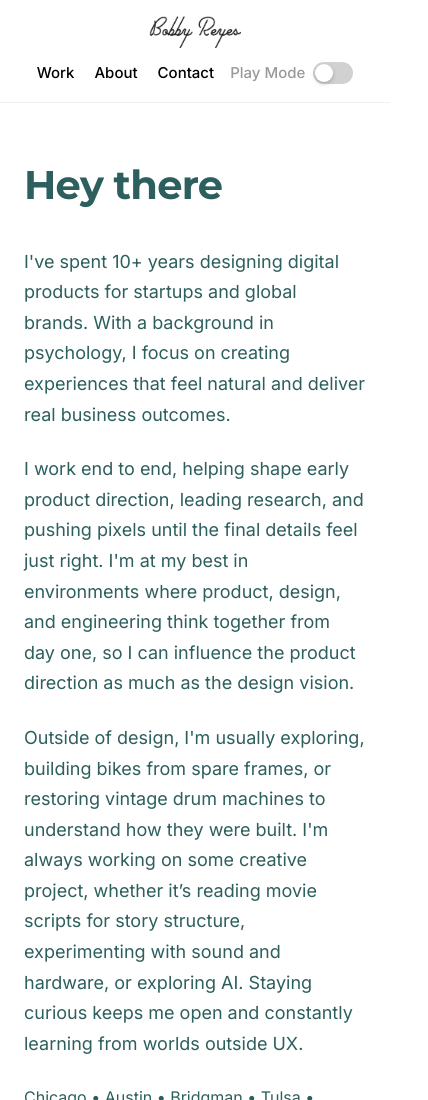
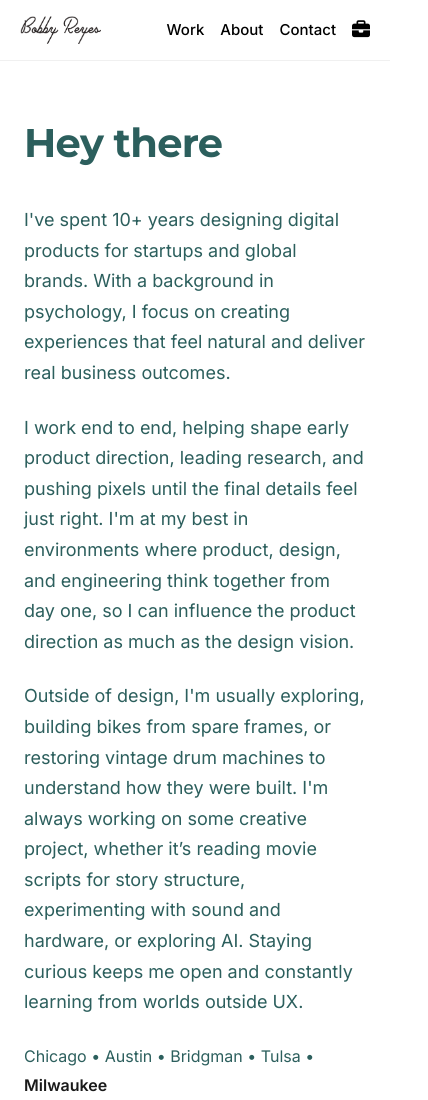
Before and after one commit to bobbyreys/bobbyreys.github.io, a plain HTML site: page about-me.html in a window 390 px wide. Shown: the top 1100 px of the page, 428 px wide, since content can reach past the window. Drawn offline with Linux system fonts and the light colour scheme.

Commit message:
Update portfolio design

```diff
--- a/about-me.html
+++ b/about-me.html
@@ -8,6 +8,7 @@
     <link rel="stylesheet" href="css/shared.css">
     <link rel="stylesheet" href="css/normal-mode.css">
     <link rel="stylesheet" href="css/fun-mode.css">
+    <link rel="stylesheet" href="https://cdnjs.cloudflare.com/ajax/libs/font-awesome/6.5.1/css/all.min.css">
     <script src="js/shared.js"></script>
     <style>
         /* ========================================
@@ -1106,12 +1107,13 @@
                         <li><a href="about-me.html">About</a></li>
                         <li><a href="#contact">Contact</a></li>
                     </ul>
-                    <div class="mode-toggle-container">
-                        <span class="mode-toggle-label">Play Mode</span>
-                        <div class="toggle-switch" id="toggle-switch" onclick="toggleFunMode()">
-                            <div class="toggle-knob"></div>
-                        </div>
-                    </div>
+                    <button class="mode-icon-button"
+                            id="mode-toggle-btn"
+                            onclick="toggleFunMode()"
+                            aria-label="Switch to Play Mode"
+                            data-tooltip="Play Mode">
+                        <i class="fa-solid fa-briefcase"></i>
+                    </button>
                 </div>
             </div>
         </nav>
@@ -1241,12 +1243,13 @@
                         <li><a href="about-me.html">About</a></li>
                         <li><a href="#contact">Contact</a></li>
                     </ul>
-                    <div class="mode-toggle-container">
-                        <span class="mode-toggle-label">Play Mode</span>
-                        <div class="toggle-switch" id="toggle-switch" onclick="toggleFunMode()">
-                            <div class="toggle-knob"></div>
-                        </div>
-                    </div>
+                    <button class="mode-icon-button"
+                            id="mode-toggle-btn"
+                            onclick="toggleFunMode()"
+                            aria-label="Switch to Play Mode"
+                            data-tooltip="Play Mode">
+                        <i class="fa-solid fa-briefcase"></i>
+                    </button>
                 </div>
             </div>
         </nav>
--- a/css/shared.css
+++ b/css/shared.css
@@ -186,54 +186,84 @@ nav {
     opacity: 0.7;
 }
 
-/* Mode Toggle */
-.mode-toggle-container {
+/* Mode Icon Button */
+.mode-icon-button {
+    background: none;
+    border: none;
+    color: var(--black);
+    font-size: 20px;
+    cursor: pointer;
+    padding: 0;
     display: flex;
     align-items: center;
-    gap: 12px;
+    justify-content: center;
+    transition: transform 0.3s ease, color 0.2s ease;
+    position: relative;
 }
 
-.mode-toggle-label {
-    color: #999999;
-    font-size: 16px;
-    font-family: 'Inter', sans-serif;
-    font-weight: 500;
-    transition: color 0.2s ease;
+.mode-icon-button:hover {
+    transform: scale(1.1);
+    opacity: 0.7;
 }
 
-.toggle-switch {
-    width: 48px;
-    height: 26px;
-    background: #d1d1d1;
-    border-radius: 13px;
-    position: relative;
-    cursor: pointer;
-    transition: all 0.2s ease;
+.mode-icon-button i {
+    transition: transform 0.3s ease;
 }
 
-.toggle-switch:hover {
-    background: #bbbbbb;
+.mode-icon-button.rotating i {
+    transform: rotate(180deg);
 }
 
-.toggle-knob {
-    width: 22px;
-    height: 22px;
-    background: white;
-    border-radius: 50%;
+/* Tooltip - Desktop Only */
+.mode-icon-button::after {
+    content: attr(data-tooltip);
     position: absolute;
-    top: 2px;
-    left: 2px;
-    transition: all 0.2s ease;
-    box-shadow: 0 2px 4px rgba(0,0,0,0.2);
+    bottom: -35px;
+    left: 50%;
+    transform: translateX(-50%);
+    background: var(--black);
+    color: white;
+    padding: 6px 12px;
+    border-radius: 4px;
+    font-size: 13px;
+    font-family: 'Inter', sans-serif;
+    white-space: nowrap;
+    opacity: 0;
+    pointer-events: none;
+    transition: opacity 0.2s ease;
+    z-index: 1000;
 }
 
-.toggle-switch.active {
-    background: var(--hot-pink);
+.mode-icon-button::before {
+    content: '';
+    position: absolute;
+    bottom: -8px;
+    left: 50%;
+    transform: translateX(-50%);
+    border-left: 5px solid transparent;
+    border-right: 5px solid transparent;
+    border-bottom: 5px solid var(--black);
+    opacity: 0;
+    pointer-events: none;
+    transition: opacity 0.2s ease;
+    z-index: 1001;
 }
 
-.toggle-switch.active .toggle-knob {
-    left: 24px;
-    background: var(--neon-green);
+@media (min-width: 769px) {
+    .mode-icon-button:hover::after,
+    .mode-icon-button:hover::before {
+        opacity: 1;
+    }
+}
+
+/* Play Mode - Colorful Palette Icon */
+body.fun-mode-active .mode-icon-button {
+    color: var(--hot-pink);
+}
+
+body.fun-mode-active .mode-icon-button:hover {
+    color: var(--neon-green);
+    transform: scale(1.15);
 }
 
 /* ========================================
@@ -583,32 +613,31 @@ body.fun-mode-active .mode-toggle-label {
 
     .nav-container {
         padding: 0 20px;
-        flex-direction: column;
-        gap: 12px;
+        flex-direction: row;
+        gap: 16px;
         align-items: center;
+        justify-content: space-between;
     }
 
     .logo {
         margin-bottom: 0;
+        flex-shrink: 0;
     }
 
     .logo-image {
-        height: 32px;
+        height: 28px;
     }
 
     .nav-right {
-        width: 100%;
         flex-direction: row;
         gap: 16px;
         align-items: center;
-        justify-content: center;
-        flex-wrap: wrap;
+        flex-shrink: 0;
     }
 
     .nav-links {
         display: flex;
-        gap: 20px;
-        justify-content: center;
+        gap: 16px;
         flex-wrap: nowrap;
         flex-shrink: 0;
     }
@@ -617,33 +646,8 @@ body.fun-mode-active .mode-toggle-label {
         font-size: 15px;
     }
 
-    .mode-toggle-container {
-        gap: 8px;
-        flex-shrink: 0;
-        display: flex;
-        align-items: center;
-    }
-
-    .mode-toggle-label {
-        font-size: 15px;
-        white-space: nowrap;
-    }
-
-    .toggle-switch {
-        width: 40px;
-        height: 22px;
-        flex-shrink: 0;
-    }
-
-    .toggle-knob {
-        width: 18px;
-        height: 18px;
-        top: 2px;
-        left: 2px;
-    }
-
-    .toggle-switch.active .toggle-knob {
-        left: 18px;
+    .mode-icon-button {
+        font-size: 18px;
     }
 
     /* Fun mode nav adjustments for mobile */
--- a/js/shared.js
+++ b/js/shared.js
@@ -9,26 +9,43 @@ let transitionCleanupTimeouts = [];
 
 function toggleFunMode() {
     const body = document.body;
-    const toggleSwitches = document.querySelectorAll('.toggle-switch');
-    const toggleLabels = document.querySelectorAll('.mode-toggle-label');
+    const modeButtons = document.querySelectorAll('.mode-icon-button');
 
-    if (toggleSwitches.length === 0 || toggleLabels.length === 0) return;
+    if (modeButtons.length === 0) return;
 
     body.classList.toggle('fun-mode-active');
+    const isFunMode = body.classList.contains('fun-mode-active');
 
-    // Update all toggle switches on the page
-    toggleSwitches.forEach(toggle => {
-        toggle.classList.toggle('active');
-    });
+    // Update all mode buttons on the page
+    modeButtons.forEach(button => {
+        const icon = button.querySelector('i');
 
-    // Update all labels based on current state
-    const labelText = body.classList.contains('fun-mode-active') ? 'Work Mode' : 'Play Mode';
-    toggleLabels.forEach(label => {
-        label.textContent = labelText;
+        // Add rotating class for animation
+        button.classList.add('rotating');
+
+        // Update icon, aria-label, and tooltip after rotation starts
+        setTimeout(() => {
+            if (isFunMode) {
+                // In Play Mode - show colorful palette icon
+                icon.className = 'fa-solid fa-palette';
+                button.setAttribute('aria-label', 'Disable Play Mode');
+                button.setAttribute('data-tooltip', 'Disable Play Mode');
+            } else {
+                // In Work Mode - show briefcase icon
+                icon.className = 'fa-solid fa-briefcase';
+                button.setAttribute('aria-label', 'Enable Play Mode');
+                button.setAttribute('data-tooltip', 'Enable Play Mode');
+            }
+
+            // Remove rotating class after animation completes
+            setTimeout(() => {
+                button.classList.remove('rotating');
+            }, 50);
+        }, 150);
     });
 
     // Trigger glitch effect when entering fun mode
-    if (body.classList.contains('fun-mode-active')) {
+    if (isFunMode) {
         triggerEasterEgg();
     }
 }
@@ -56,11 +73,11 @@ function triggerEasterEgg() {
         transitionCleanupTimeouts.forEach(timeout => clearTimeout(timeout));
         transitionCleanupTimeouts = [];
 
-        // Get toggle switch position for ripple origin (use first visible toggle)
-        const toggleSwitch = document.querySelector('.toggle-switch');
-        const toggleRect = toggleSwitch ? toggleSwitch.getBoundingClientRect() : null;
-        const rippleX = toggleRect ? toggleRect.left + (toggleRect.width / 2) : window.innerWidth - 100;
-        const rippleY = toggleRect ? toggleRect.top + (toggleRect.height / 2) : 50;
+        // Get mode button position for ripple origin (use first visible button)
+        const modeButton = document.querySelector('.mode-icon-button');
+        const buttonRect = modeButton ? modeButton.getBoundingClientRect() : null;
+        const rippleX = buttonRect ? buttonRect.left + (buttonRect.width / 2) : window.innerWidth - 100;
+        const rippleY = buttonRect ? buttonRect.top + (buttonRect.height / 2) : 50;
 
         // Create ripple effect
         const ripple = document.createElement('div');
@@ -121,26 +138,32 @@ function triggerEasterEgg() {
 
 // Initialize on page load
 document.addEventListener('DOMContentLoaded', () => {
-    const toggleLabels = document.querySelectorAll('.mode-toggle-label');
-    const toggleSwitches = document.querySelectorAll('.toggle-switch');
+    const modeButtons = document.querySelectorAll('.mode-icon-button');
     const body = document.body;
 
-    // Ensure labels and toggle states are correct on page load
-    const isFunMode = body.classList.contains('fun-mode-active');
-    const labelText = isFunMode ? 'Work Mode' : 'Play Mode';
+    // Small delay to ensure body classes are fully loaded
+    setTimeout(() => {
+        // Ensure button states are correct on page load
+        const isFunMode = body.classList.contains('fun-mode-active');
 
-    toggleLabels.forEach(label => {
-        label.textContent = labelText;
-    });
+        modeButtons.forEach(button => {
+            const icon = button.querySelector('i');
 
-    // Sync toggle switch visual state with body class
-    toggleSwitches.forEach(toggle => {
-        if (isFunMode) {
-            toggle.classList.add('active');
-        } else {
-            toggle.classList.remove('active');
-        }
-    });
+            if (isFunMode) {
+                // In Play Mode - show colorful palette icon
+                icon.className = 'fa-solid fa-palette';
+                button.setAttribute('aria-label', 'Disable Play Mode');
+                button.setAttribute('data-tooltip', 'Disable Play Mode');
+                button.removeAttribute('title'); // Remove to prevent double tooltips
+            } else {
+                // In Work Mode - show briefcase icon
+                icon.className = 'fa-solid fa-briefcase';
+                button.setAttribute('aria-label', 'Enable Play Mode');
+                button.setAttribute('data-tooltip', 'Enable Play Mode');
+                button.removeAttribute('title'); // Remove to prevent double tooltips
+            }
+        });
+    }, 10);
 });
 
 // ========================================
```
Also changed, not shown: index.html (+8 -6 lines), project-echo.html (+8 -6 lines), project-forager.html (+8 -6 lines), project-groupon.html (+8 -6 lines), project-mcdonalds.html (+8 -6 lines).
